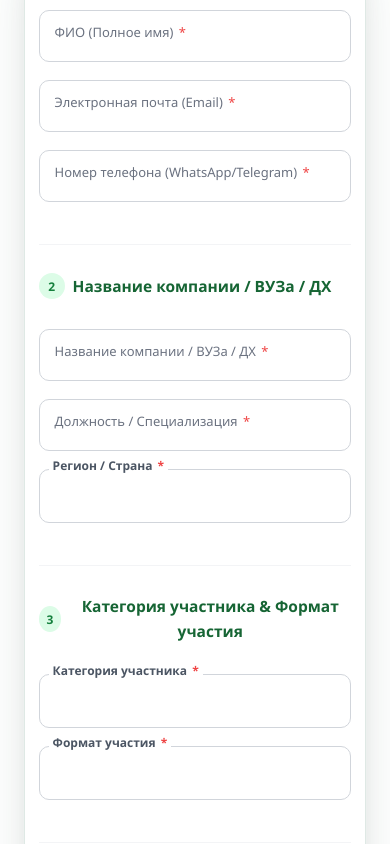
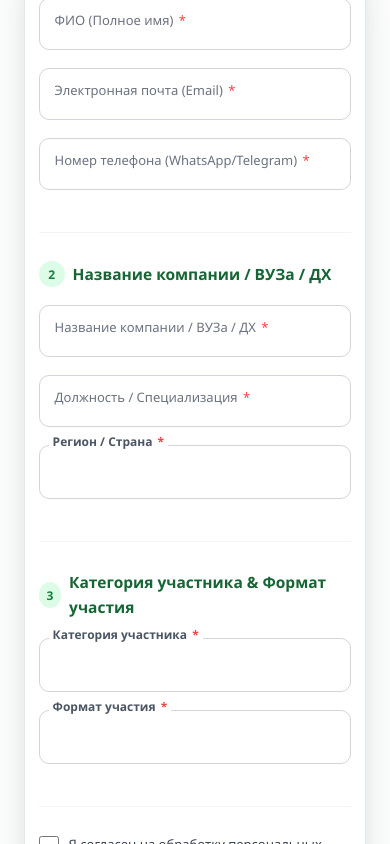
Before and after one commit to CenterDigitalization2026/AgroExpo2026, a React (Vite) app: page / in a window 390 px wide. Shown: the part 8448-9292 px from the top of the page. Built offline with nearby package versions, Linux system fonts and the light colour scheme.

Commit message:
fix(styles): strictly scope section titles to landing sections without affecting registration form

```diff
--- a/src/LandingPage.css
+++ b/src/LandingPage.css
@@ -531,18 +531,18 @@ body {
   padding: 80px 8%;
 }
 
-.section-title {
+.section > .section-title {
   text-align: center;
   margin-bottom: 50px;
 }
 
-.section-title h2 {
+.section > .section-title h2 {
   font-size: 32px;
   color: var(--primary-green);
   margin-bottom: 10px;
 }
 
-.section-title p {
+.section > .section-title p {
   color: var(--text-muted);
   font-size: 16px;
 }
@@ -1310,15 +1310,15 @@ body {
     padding: 48px 16px;
   }
 
-  .section-title {
+  .section > .section-title {
     margin-bottom: 30px;
   }
 
-  .section-title h2 {
+  .section > .section-title h2 {
     font-size: 24px;
   }
 
-  .section-title p {
+  .section > .section-title p {
     font-size: 14px;
   }
 
@@ -1432,11 +1432,11 @@ body {
     padding: 50px 4%;
   }
 
-  .section-title h2 {
+  .section > .section-title h2 {
     font-size: 24px;
   }
 
-  .section-title p {
+  .section > .section-title p {
     font-size: 13.5px;
   }
 
```
